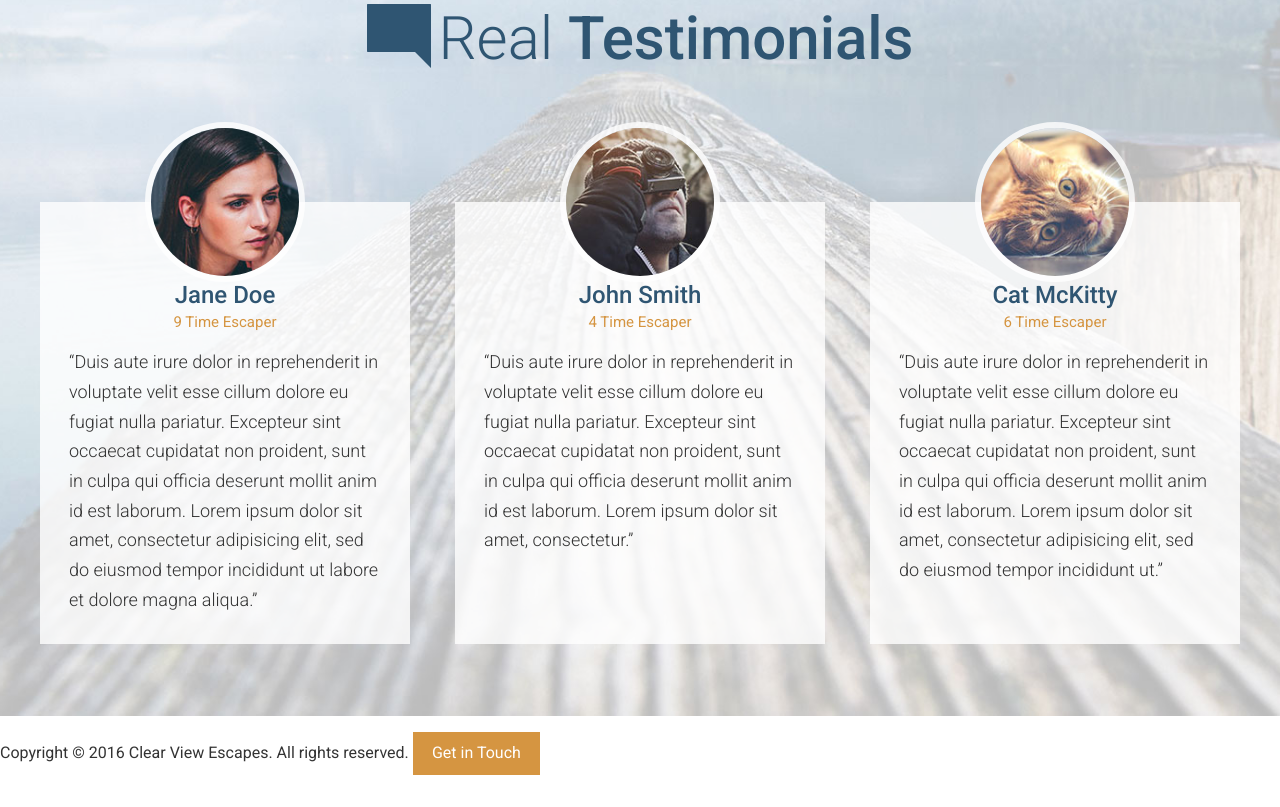
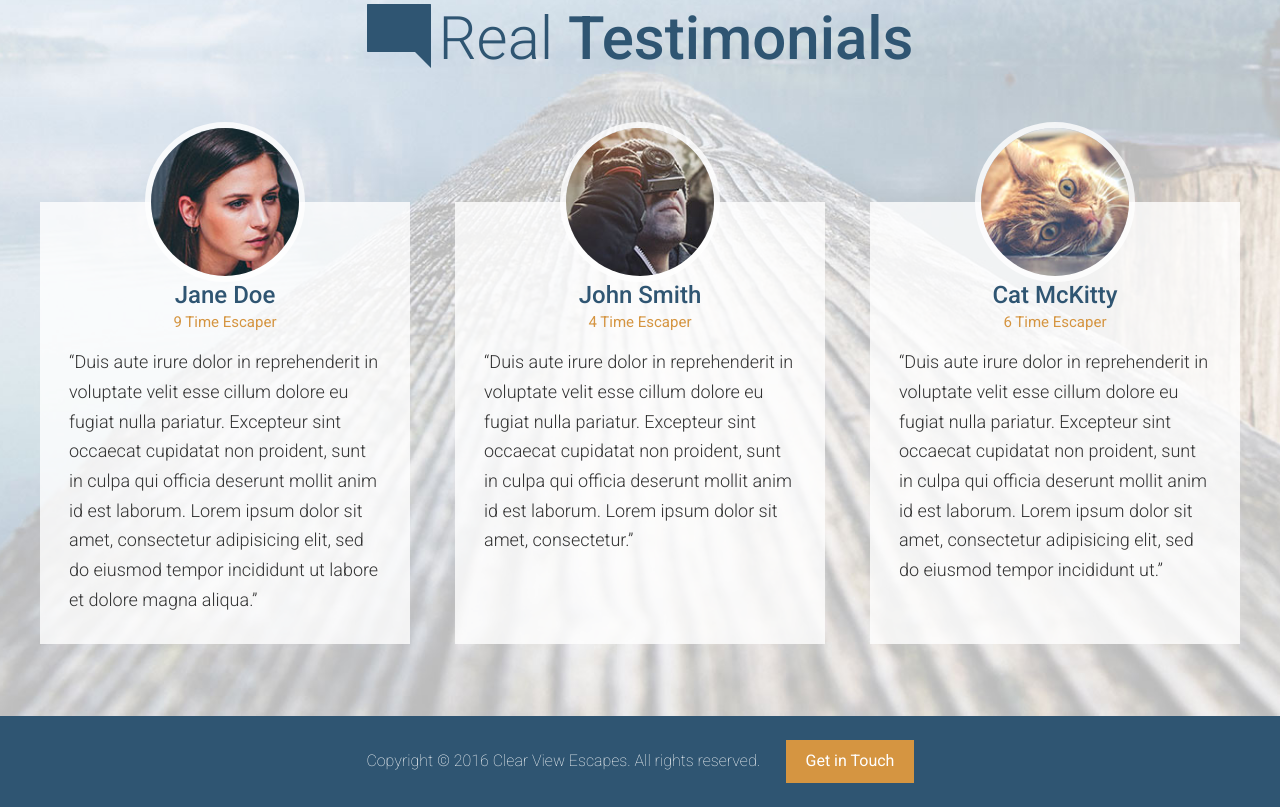
Before and after one commit to nsaicharan/travel-site, a website: page app/index.html in a window 1280 px wide. Shown: the part 3145-3952 px from the top of the page. Drawn offline with Linux system fonts and the light colour scheme.

Commit message:
Completed styling footer

```diff
--- a/app/assets/styles/styles.css
+++ b/app/assets/styles/styles.css
@@ -13,3 +13,4 @@
 @import "modules/_feature-item.css";
 @import "modules/_testimonial.css";
 @import "modules/_sprite.css";
+@import "modules/_site-footer.css";
--- a/app/index.html
+++ b/app/index.html
@@ -226,10 +226,15 @@
     <!-- Wrapper -->
   </div>
 
-  <footer>
-    <p>Copyright &copy; 2016 Clear View Escapes. All rights reserved.
-      <a href="#" class="btn btn--orange">Get in Touch</a>
-    </p>
+  <footer class="site-footer">
+    <div class="wrapper">
+      <p>
+        <span class="site-footer__text">
+          Copyright &copy; 2016 Clear View Escapes. All rights reserved.
+        </span>
+        <a href="#" class="btn btn--orange">Get in Touch</a>
+      </p>
+    </div>
   </footer>
 </body>
 
--- a/app/temp/styles/styles.css
+++ b/app/temp/styles/styles.css
@@ -1020,3 +1020,27 @@ a {
         height: 42px;
         background-position: 36.69752421959096% 45.792307692307695%;
     }
+
+.site-footer {
+    background: #2f5572;
+    color: white;
+    padding: .5rem 0;
+    text-align: center;
+
+
+}
+
+.site-footer__text{
+        display: block;
+        margin-bottom: 1rem;
+        font-weight: 200;
+    }
+
+@media (min-width: 800px) {
+
+.site-footer__text{
+            display: inline;
+            margin-bottom: 0;
+            margin-right: 1.4rem
+    }
+    }
```
